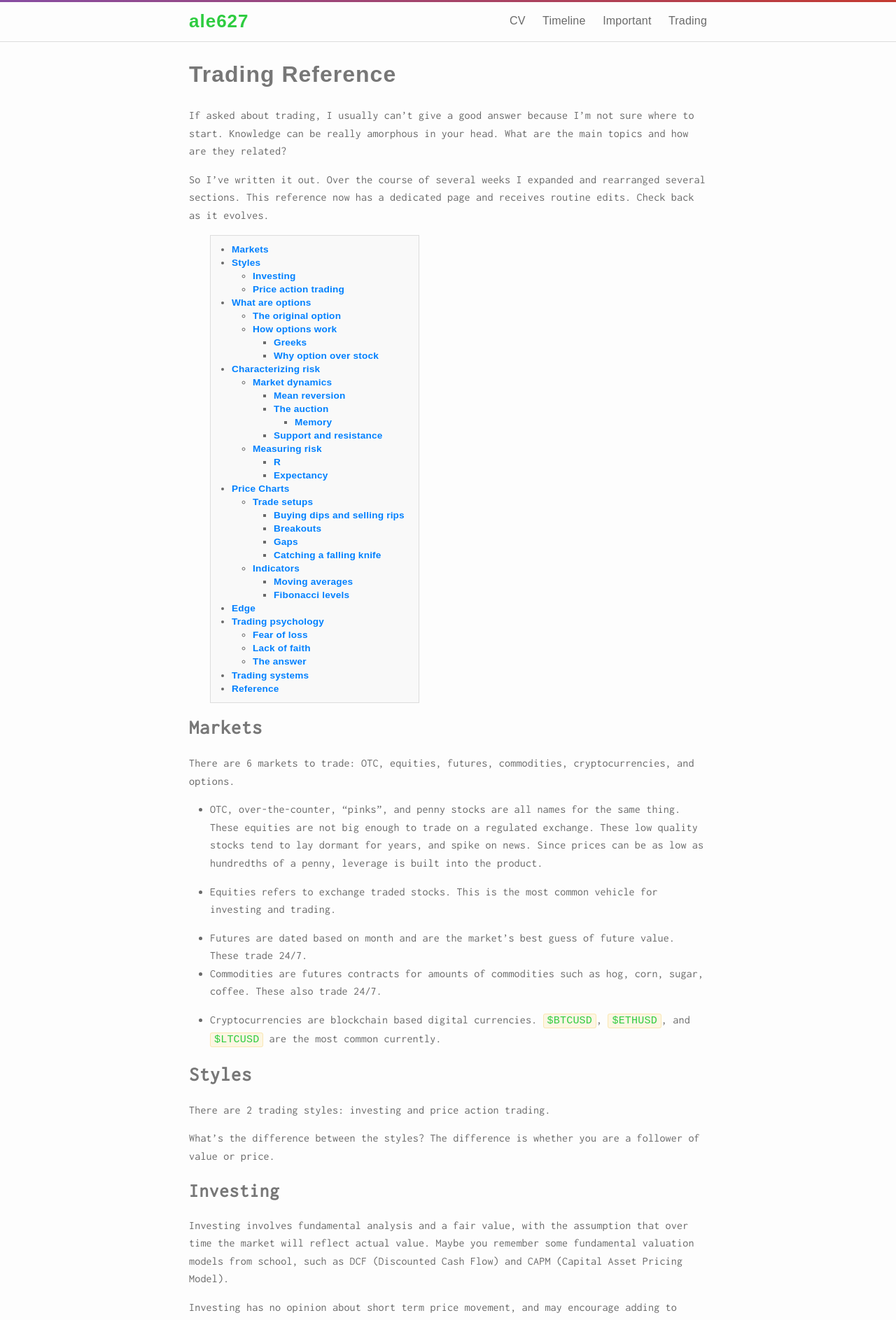
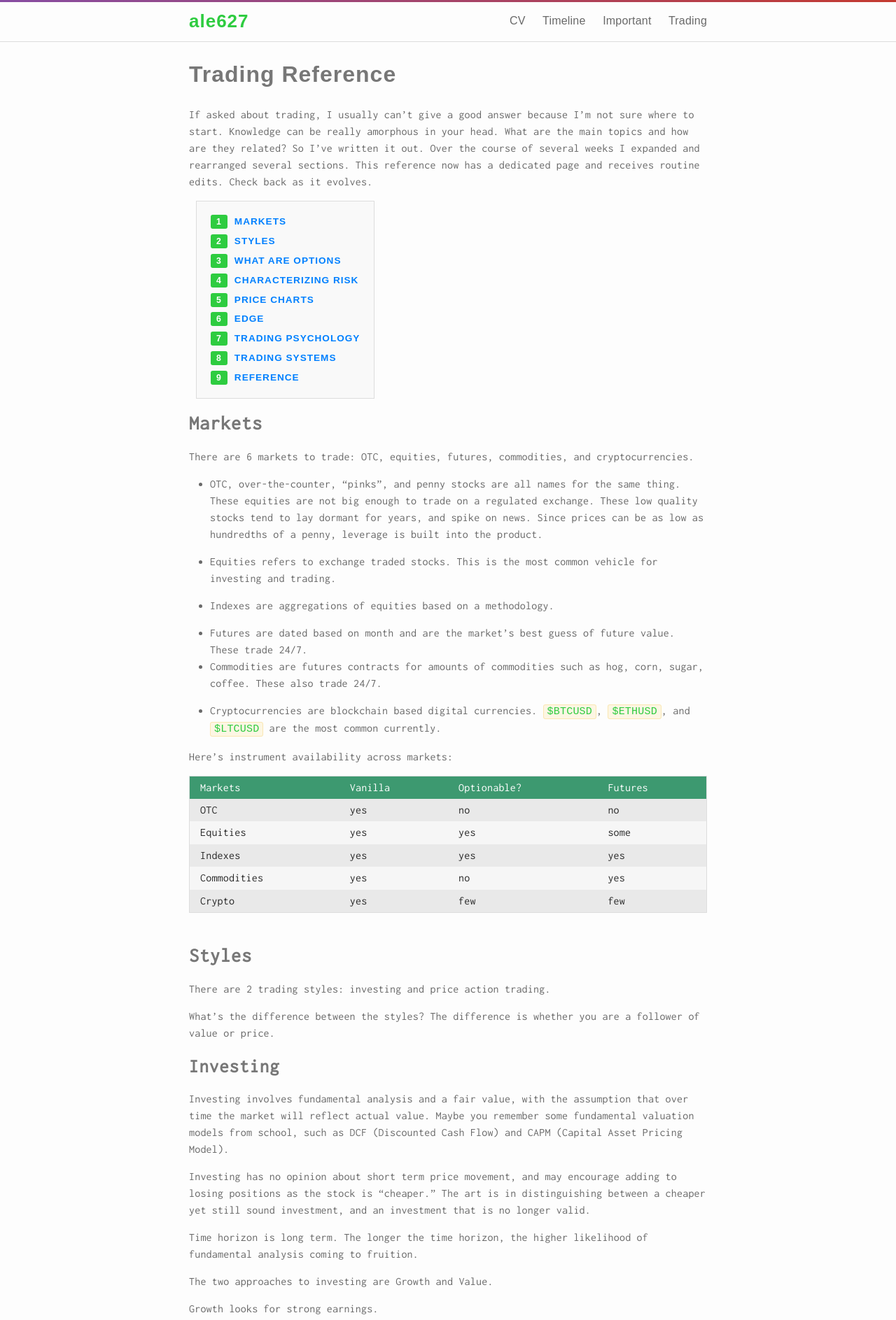
Before and after one commit to ale627/ale627.github.io, a Jekyll site: the page built from d-trading.md, in a window 1280 px wide. Shown: the top 1887 px of the page at 70% size. Built offline with Jekyll 4.4.1, drawn with Linux system fonts in a browser that asks for light colours; some web fonts are replaced; some of the changed text lies outside the part shown.

Commit message:
table of contents

```diff
--- a/_layouts/timeline.html
+++ b/_layouts/timeline.html
@@ -94,7 +94,11 @@ permalink: /timeline/
     </div>
 
 
-    <div class="date column">yr
+    <div class="date column"><!-- old label class, text here -->
+        <div class="year content current detail">today</div>
+            <div class="year content current shorter">now</div>
+            <div class="year content current summary">now</div>
+
         <div class="year content current detail">2017</div>
             <div class="year content current shorter">'17</div>
             <div class="year content current summary">17</div>
--- a/_sass/minima/_base.scss
+++ b/_sass/minima/_base.scss
@@ -17,7 +17,13 @@ body {
   font: $base-font-weight #{$base-font-size}/#{$base-line-height} $base-font-family;
   color: $text-color;
   background-color: $background-color;
+
   -webkit-font-smoothing: antialiased;
+  -moz-osx-font-smoothing: grayscale;
+  text-rendering: optimizeLegibility;
+  text-shadow: rgba(0, 0, 0, .01) 0 0 1px;
+  font-smoothing: antialiased;
+
   -webkit-text-size-adjust: 100%;
   -webkit-font-feature-settings: "kern" 1;
      -moz-font-feature-settings: "kern" 1;
@@ -25,7 +31,7 @@ body {
           font-feature-settings: "kern" 1;
   font-kerning: normal;
   letter-spacing: .2px;
-  line-height: 1.6;
+  line-height: 1.5;
 
   // no scrollbar
   //width: calc(100vw - 17px);
--- a/_sass/timeline.scss
+++ b/_sass/timeline.scss
@@ -11,7 +11,7 @@
 
 .column {
  text-align: center;
- font-weight: 300;
+ font-weight: 900;
  color: $background-color;
  padding: 0px 5px;
  font-family: $second-font-family;
@@ -25,7 +25,7 @@
   text-align: center;
   color: $background-color;
   font-family: $base-font-family;
-  border-radius: 3px;
+  border-radius: 4px;
   padding: 5px 10px;
   margin: 10px 0px;
   font-size: 110%;
@@ -40,8 +40,11 @@
 
 .content:hover:not(.year) {
   opacity: 1;
+  border-radius: 4px 4px 4px 8px;
   //color: gold;
   box-shadow: 0 3px 3px rgba(0,0,0,0.2);
+  position: relative;
+  top: -4px;
 
 }
 
@@ -104,19 +107,25 @@ color: $grey-color-light;
     width: 100%;
 }
 
-
+/*
 .date {
   color: lighten(#999, 15%);
   text-align: center;
 }
+*/
 .year {
-  padding-bottom: 300px;
+  padding-bottom: 250px;
   text-align: center;
   color: #999;
   font-size: 14px;
   box-shadow: none;
   position: relative;
   //min-width: 20px;
+  text-transform: lowercase;
+}
+
+.year:first-child {
+  padding-top: 20px;
 }
 
 .year:after {
@@ -142,7 +151,7 @@ color: $grey-color-light;
 
 
 .analytics {
-  color: lighten(#e3655b, 15%);
+  color: #e3655b;
 }
 
 .aa {
--- a/assets/main.scss
+++ b/assets/main.scss
@@ -82,9 +82,34 @@ tr:nth-child(odd) { background-color: #e9e9e9;}
     display: table;
     font-size: .85em;
     margin-bottom: 1em;
-    line-height: 1.4;
+    margin-left: 10px;
+    line-height: 1.3;
+    letter-spacing: 1px;
     font-family: $base-font-family;
-    padding: 10px 20px 10px 30px;
+    padding: 20px 20px 10px 20px;
     width: auto;
-    font-weight: 700;
+    font-weight: 600;
+    text-transform: uppercase;
+    ul {
+      display: none;
+    }
+
+li {
+  counter-increment: step-counter;
+  margin-bottom: 10px;
+  list-style: none;
+  line-height: 1.3;
+
 }
+
+li::before {
+  content: counter(step-counter);
+  margin-right: 10px;
+  font-size: 90%;
+  background-color: $title-color;
+  color: white;
+  font-weight: bold;
+  padding: 3px 8px;
+  border-radius: 3px;
+}
+}
--- a/d-trading.md
+++ b/d-trading.md
@@ -6,24 +6,34 @@ pagename: Trading
 ---
 
 If asked about trading, I usually can't give a good answer because I'm not sure where to start.  Knowledge can be really amorphous in your head.  What are the main topics and how are they related?
-
 So I've written it out.  Over the course of several weeks I expanded and rearranged several sections.  This reference now has a dedicated page and receives routine edits.  Check back as it evolves.
 
 * TOC
 {:toc}
 
 # Markets
-There are 6 markets to trade: OTC, equities, futures, commodities, cryptocurrencies, and options.
+There are 6 markets to trade: OTC, equities, futures, commodities, and cryptocurrencies.
 
 - OTC, over-the-counter, "pinks", and penny stocks are all names for the same thing.  These equities are not big enough to trade on a regulated exchange.  These low quality stocks tend to lay dormant for years, and spike on news.  Since prices can be as low as hundredths of a penny, leverage is built into the product.
 
 - Equities refers to exchange traded stocks.  This is the most common vehicle for investing and trading.
+
+- Indexes are aggregations of equities based on a methodology.
 
 - Futures are dated based on month and are the market's best guess of future value.  These trade 24/7.
 - Commodities are futures contracts for amounts of commodities such as hog, corn, sugar, coffee.  These also trade 24/7.
 
 - Cryptocurrencies are blockchain based digital currencies.  `$BTCUSD`, `$ETHUSD`, and `$LTCUSD` are the most common currently.
 
+Here's instrument availability across markets:
+
+| Markets          | Vanilla | Optionable? | Futures |
+|:-----------------|:--------|:------------|:--------|
+| OTC              | yes     | no          | no      |
+| Equities         | yes     | yes         | some    |
+| Indexes          | yes     | yes         | yes     |
+| Commodities      | yes     | no          | yes     |
+| Crypto           | yes     | few         | few     |
 
 # Styles
 There are 2 trading styles: investing and price action trading.
@@ -59,20 +69,12 @@ I have maintained a passive portfolio for 6 years, as well as a 401k, but I do n
 ## Price action trading
 Price action trading is the focus of this reference. A trade is a "swing" if it is medium-long term, while it is a "scalp" if it is short term.
 
-Definitions of long, medium, and short term are subjective, but for our purposes here long will refer to >= 1 quarter, medium will refer to >= 1 month, and short will refer to < 1 month.
+Definitions of long, medium, and short term are subjective, but for our purposes here:
+- long will refer to >= 1 quarter
+- medium will refer to >= 1 month
+- short will refer to < 1 month.
 
 Price action trading looks at price action to find prices that offer good risk/return versus an area of support or resistance.  It uses a systematic approach.
-
-Here's my experience across styles and markets:
-
-|                  | Investing | Price Action Trading |
-|------------------|----------:|---------------------:|
-| OTC              |           | 1 year               |
-| Equities         | 6 years   |                      |
-| Commodities      |           |                      |
-| Futures          |           |                      |
-| Crypto           |           | 1 year               |
-| Options          |           | 2 years              |
 
 # What are options
 Options are a type of derivative created to hedge underlying positions.  They require less capital than an equity position and allow fine-tuning of risk.  Call options are long positions and put options are short positions.
@@ -243,6 +245,11 @@ Bar charts reduce noise for long term trades.
 The most common type of chart for traders is the Candlestick chart.  A candlestick chart divides price action into periods, usually 5m, 1hr, or 1d in length.
 Each of these candlestick bodies contain info: `Open, High, Low, Close`  The longer the period contained by the candlestick, the more significant its levels are.
 
+<!--
+![image-title-here](https://upload.wikimedia.org/wikipedia/commons/thumb/9/92/Candlestick_chart_scheme_01-en.svg/1200px-Candlestick_chart_scheme_01-en.svg.png){:class="img-responsive"}
+![image-title-here](/img/candlestick.jpg){:class="img-responsive"}
+-->
+
 As charts can be viewed on various timeframes, any timeframe can be traded.  Shorter timeframes are more volatile and subject to noise.  Longer timeframes are more reliable, but may not help intraday.
 
 ## Trade setups
@@ -374,7 +381,7 @@ You will not win every time because you won't be right every time.  So you need
 
 It is very easy to rationalize a bad position and hold onto a losing position, hoping it will return.  This is called "holding the bag."  The problem with this approach is: if you are trading price action, and price has decreased more than you expected, you have received bearish info which further invalidates your trade idea.  So remaining in the position is not a sound trading move, it is purely emotional.
 
-Since trading is systematic, the goal is to remove as much emotion as possible.  An emotional trader will buy the top, sell the bottom, scalp a swing, etc.
+Since trading is systematic, the goal is to remove as much emotion as possible.  An emotional trader will buy the top, sell the bottom, scalp a swing, etc.  Optimally, you are fully agnostic, letting odds play out.
 
 Let's be real: since it's real money, there will always be emotion.  The goal is to trade safely, so your emotions are not in control.
 
```
Also changed, not shown: img/candlestick.JPG (added), 5 other files.
